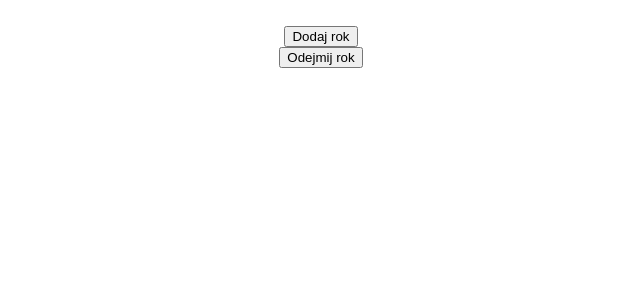
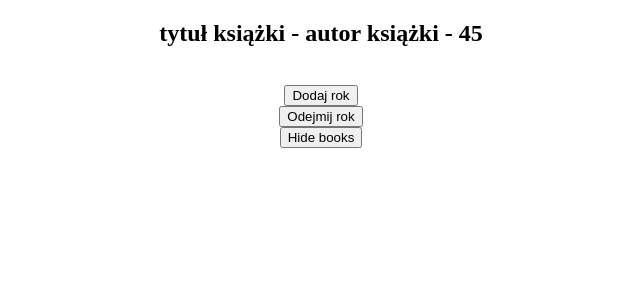
Before and after one commit to 433MHz/vue-learning-20-04-2021, a Vue app: page / in a window 1280 px wide. Shown: the top 300 px of the page, without its empty margins (319-959 px from the left). Built offline with nearby package versions, Linux system fonts and the light colour scheme.

Commit message:
button that change dynamicly and provide functionality to show or hide books

```diff
--- a/src/components/learning.vue
+++ b/src/components/learning.vue
@@ -1,9 +1,10 @@
 <template>
     <div>
-        <h2 v-if="age > 45">{{title}} - {{author}} - {{age}}</h2><br>
+        <h2 v-if="showBooks">{{title}} - {{author}} - {{age}}</h2><br>
 
         <button v-on:click="age++"> Dodaj rok </button><br>
-        <button v-on:click="removeOneYear()">Odejmij rok</button>
+        <button v-on:click="removeOneYear">Odejmij rok</button><br>
+        <button v-on:click="toogleBooks"><span v-if="showBooks === false">Show books</span> <span v-if="showBooks === true">Hide books</span></button>
     </div>
 </template>
 
@@ -14,6 +15,7 @@
 export default {
     data(){
         return{
+            showBooks: true,
             title: 'tytuł książki',
             author: 'autor książki',
             age: 45
@@ -23,6 +25,15 @@ export default {
     methods:{
         removeOneYear(){
             this.age --;
+        },
+
+        toogleBooks(){
+            if(this.showBooks === true){
+                this.showBooks = false
+            }
+            else{
+                this.showBooks = true
+            }
         }
     }
 }
```
